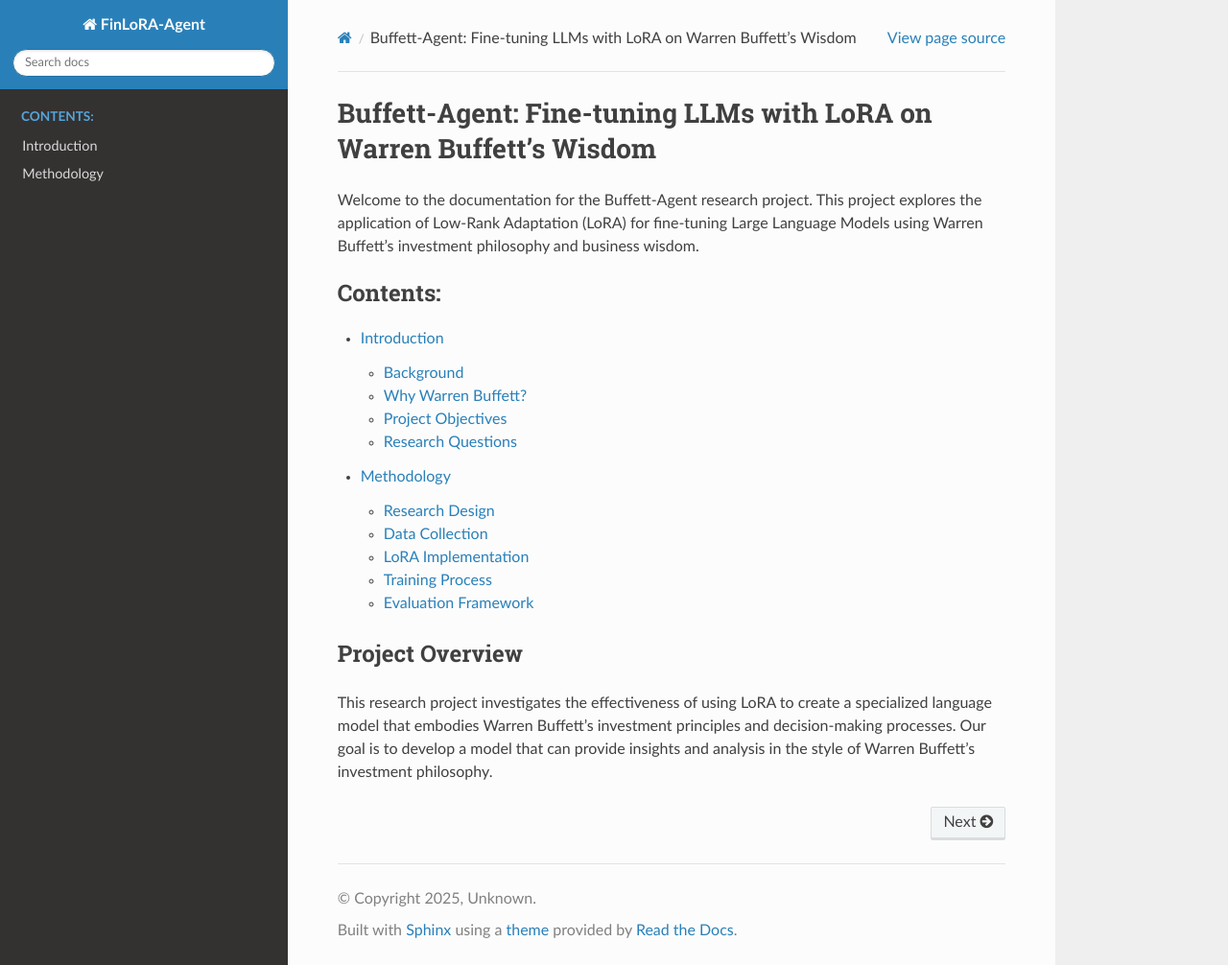
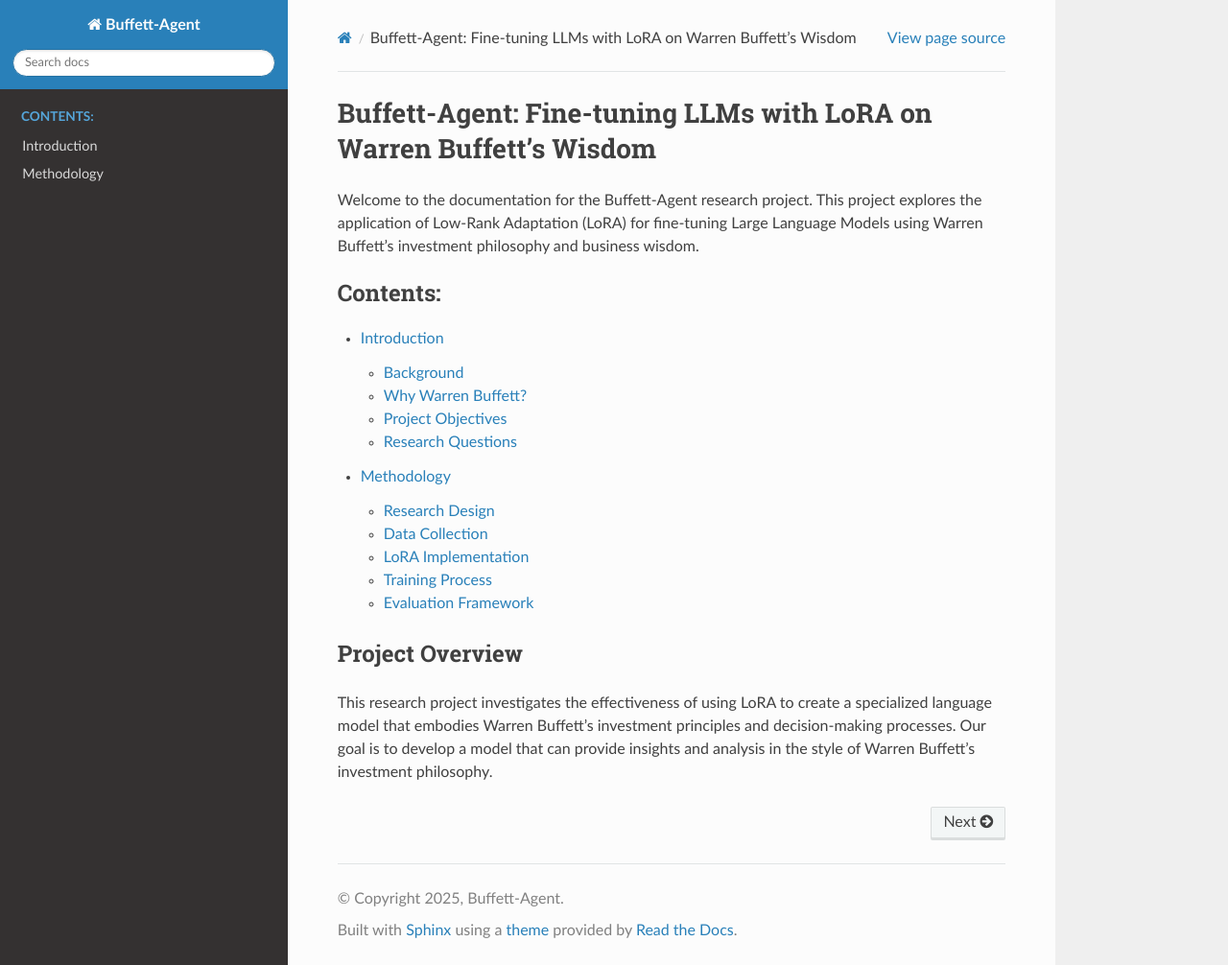
Before and after one commit to abrahamAlpuerto/FinGPT-Powered-Agents, a Sphinx documentation site: the page built from docs/source/index.rst, in a window 1280 px wide and 1006 px high. Shown: the whole window at 96% size. Built offline with Sphinx 7.4.7 and the Read the Docs theme 3.1.0, drawn with Linux system fonts in a browser that asks for light colours; pages that are not in the unit, such as notebooks, are missing from menus.

Commit message:
Another Docs Fix

```diff
--- a/docs/source/conf.py
+++ b/docs/source/conf.py
@@ -2,9 +2,9 @@
 
 # -- Project information
 
-project = 'FinLoRA-Agent'
-copyright = '2025, Unknown'
-author = 'Unknown'
+project = 'Buffett-Agent'
+copyright = '2025, Buffett-Agent'
+author = ''
 
 release = '0.1'
 version = '0.1.0'
```
